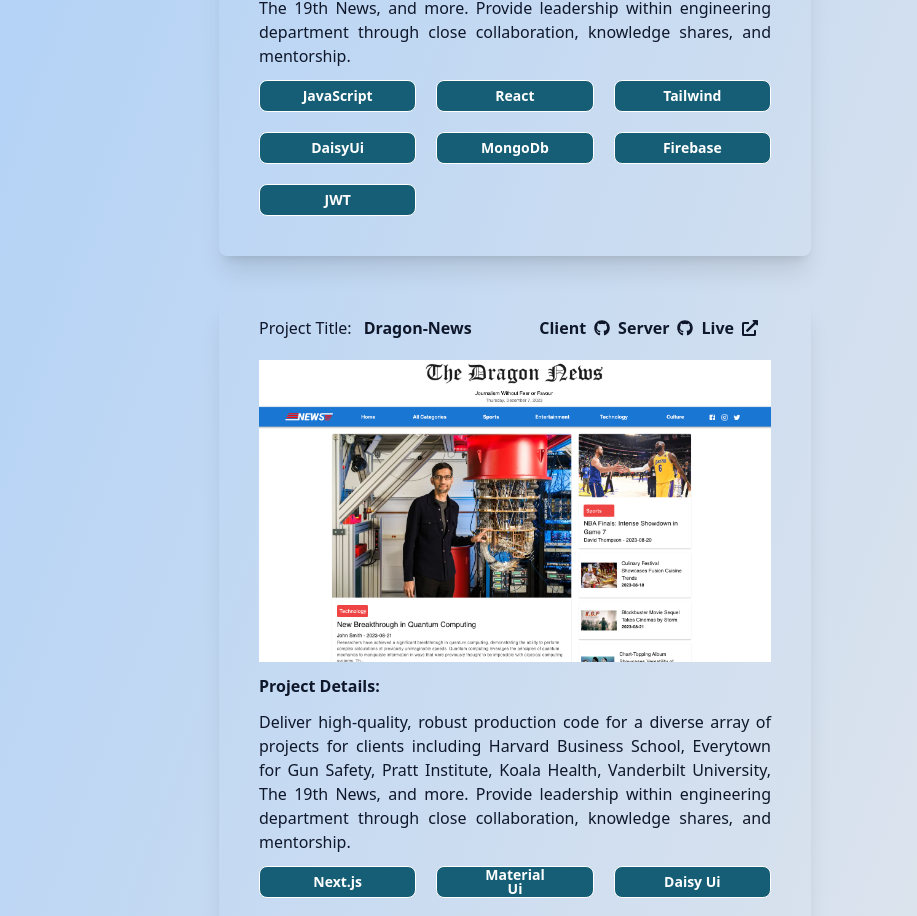
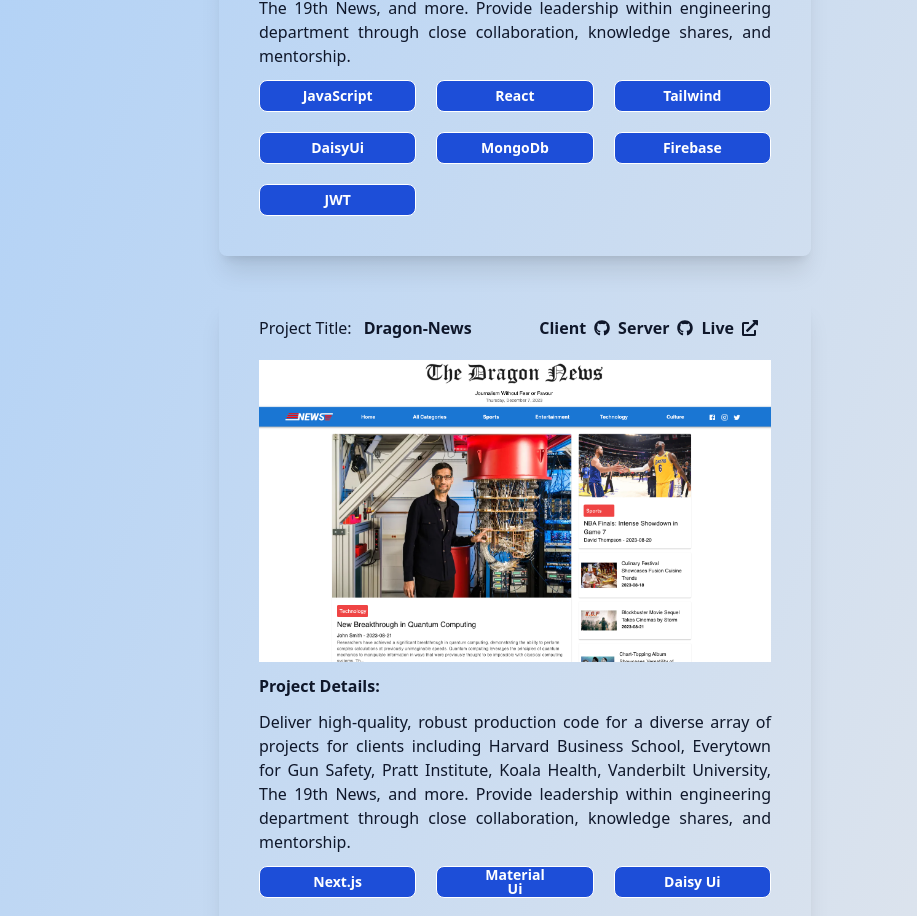
Before and after one commit to devmashum/Explore-Faisal, a React (Vite) app: page / in a window 1280 px wide. Shown: the part 1856-2772 px from the top of the page, without its empty margins (349-1266 px from the left). Built offline with nearby package versions, Linux system fonts and the light colour scheme.

Commit message:
chnaged the project title position for responsiveness

```diff
--- a/src/Pages/Contact/Contact.jsx
+++ b/src/Pages/Contact/Contact.jsx
@@ -59,25 +59,25 @@
 
                 </div>
                 <div className="form-control mt-6">
-                    <button type="submit" className="btn hover:bg-cyan-600 bg-cyan-800 text-white">Send</button>
+                    <button type="submit" className="btn hover:bg-blue-500 bg-blue-600 text-white">Send</button>
 
                 </div>
             </form>
 
             <div className="lg:block flex justify-center items-center  mt-5 lg:mt-0 gap-5 ">
                 <div className="py-5 hover:pb-10">
-                    <Link className="text-white lg:text-3xl text-xl hover:text-cyan-300 " to={'https://github.com/devmashum'} target="0">
+                    <Link className="text-white lg:text-3xl text-xl hover:text-blue-600 " to={'https://github.com/devmashum'} target="0">
                         <PiGithubLogo />
                     </Link>
                 </div>
                 <div className="lg:pb-5 hover:pb-10">
-                    <a className="lg:text-3xl text-white text-xl hover:text-cyan-300" href="mailto:dev.mashum@gmail.com">
+                    <a className="lg:text-3xl text-white text-xl hover:text-blue-600" href="mailto:dev.mashum@gmail.com">
                         <IoMdMail />
 
                     </a>
                 </div>
                 <div className="hover:pb-10">
-                    <Link className="text-white text-xl lg:text-3xl hover:text-cyan-300" to={'https://www.linkedin.com/in/faisal-ahmed-mashum/'} target="0">
+                    <Link className="text-white text-xl lg:text-3xl hover:text-blue-600" to={'https://www.linkedin.com/in/faisal-ahmed-mashum/'} target="0">
                         <SlSocialLinkedin />
                     </Link>
                 </div>
--- a/src/Pages/Portfolio/ApexArtistry.jsx
+++ b/src/Pages/Portfolio/ApexArtistry.jsx
@@ -10,7 +10,7 @@
 
             <div className='lg:flex gap-3'>
             <div><h3 className='hidden lg:block text-slate-900'>Project Title: </h3></div>
-            <div><h2 className="text-slate-900 text-base font-bold">
+            <div><h2 className="text-slate-900 text-base font-bold lg:block hidden">
             Apex Artistry</h2>
             </div>
             </div>
@@ -28,7 +28,7 @@
                 </div>
               </Link>
               <Link className=" text-slate-900" to="https://apexartistry-47b43.web.app/" target="_blank">
-                <div className="flex justify-center items-center gap-2">
+                <div className="flex justify-center items-center gap-2 lg:mr-0 mr-10">
                 <div><span>Live</span></div>
                 <div><FaExternalLinkAlt /></div>
                 </div>
@@ -39,6 +39,12 @@
             <img src={apexArtistry} alt="" />
           </Link>
           <div>
+          <div className='flex gap-3'>
+            <div><h3 className='block lg:hidden text-slate-900'>Project Title: </h3></div>
+            <div><h2 className="text-slate-900 text-base font-bold lg:hidden block">
+            Apex Artistry</h2>
+            </div>
+            </div>
             <h3 className="text-slate-900 text-base font-bold mt-3">Project Details:</h3>
             <h4 className="text-slate-900 my-3  text-justify text-base">
 
--- a/src/Pages/Portfolio/CarDoctor.jsx
+++ b/src/Pages/Portfolio/CarDoctor.jsx
@@ -5,13 +5,13 @@
 const CarDoctor = () => {
     return (
         <div>
-             <div id="portfolio" className=" lg:hover:-mx-10 shadow-xl lg:p-10 rounded-lg lg:mt-10 lg:pt-5 pt-10">
+             <div id="portfolio" className=" lg:hover:-mx-10 shadow-xl lg:p-10 p-5 rounded-lg lg:mt-10 lg:pt-5 pt-10">
         <div className="">
           <div className="flex justify-between item-center gap-3 mb-5">
 
             <div className='lg:flex gap-3'>
             <div><h3 className='hidden lg:block text-slate-900'>Project Title: </h3></div>
-            <div><h2 className="text-slate-900 text-base font-bold">
+            <div><h2 className="text-slate-900 text-base font-bold lg:block hidden">
             Car Doctor</h2>
             </div>
             </div>
@@ -29,7 +29,7 @@
                 </div>
               </Link>
               <Link className="text-slate-900" to="https://car-doctor-2b00a.web.app/" target="_blank">
-                <div className="flex justify-center items-center gap-2">
+                <div className="flex justify-center items-center gap-2 lg:mr-0 mr-10">
                 <div><span>Live</span></div>
                 <div><FaExternalLinkAlt /></div>
                 </div>
@@ -40,18 +40,24 @@
             <img src={carDoctor} alt="" />
           </Link>
           <div>
+          <div className='flex gap-3'>
+            <div><h3 className='block lg:hidden text-slate-900'>Project Title: </h3></div>
+            <div><h2 className="text-slate-900 text-base font-bold lg:hidden block">
+            Car Doctor</h2>
+            </div>
+            </div>
             <h3 className="text-slate-900 text-base font-bold mt-3">Project Details:</h3>
             <h4 className="text-slate-900 my-3 text-justify text-base">
               Deliver high-quality, robust production code for a diverse array of projects for clients including Harvard Business School, Everytown for Gun Safety, Pratt Institute, Koala Health, Vanderbilt University, The 19th News, and more. Provide leadership within engineering department through close collaboration, knowledge shares, and mentorship.
             </h4>
             <div className="grid grid-cols-3 gap-5">
-            <button className="btn btn-sm px-10 hover:bg-cyan-600 bg-cyan-800 btn-outline text-white">JavaScript</button>
-              <button className="btn btn-sm px-10 hover:bg-cyan-600 bg-cyan-800 btn-outline text-white">React</button>
-              <button className="btn btn-sm px-10 hover:bg-cyan-600 bg-cyan-800 btn-outline text-white">Tailwind</button>
-              <button className="btn btn-sm px-10 hover:bg-cyan-600 bg-cyan-800 btn-outline text-white">DaisyUi</button>
-              <button className="btn btn-sm px-10 hover:bg-cyan-600 bg-cyan-800 btn-outline text-white">MongoDb</button>
-              <button className="btn btn-sm px-10 hover:bg-cyan-600 bg-cyan-800 btn-outline text-white">Firebase</button>
-              <button className="btn btn-sm px-10 hover:bg-cyan-600 bg-cyan-800 btn-outline text-white">JWT</button>
+            <button className="btn btn-sm px-10 hover:bg-blue-500 bg-blue-700 btn-outline text-white">JavaScript</button>
+              <button className="btn btn-sm px-10 hover:bg-blue-500 bg-blue-700 btn-outline text-white">React</button>
+              <button className="btn btn-sm px-10 hover:bg-blue-500 bg-blue-700 btn-outline text-white">Tailwind</button>
+              <button className="btn btn-sm px-10 hover:bg-blue-500 bg-blue-700 btn-outline text-white">DaisyUi</button>
+              <button className="btn btn-sm px-10 hover:bg-blue-500 bg-blue-700 btn-outline text-white">MongoDb</button>
+              <button className="btn btn-sm px-10 hover:bg-blue-500 bg-blue-700 btn-outline text-white">Firebase</button>
+              <button className="btn btn-sm px-10 hover:bg-blue-500 bg-blue-700 btn-outline text-white">JWT</button>
             </div>
           </div>
         </div>
--- a/src/Pages/Portfolio/DragonNews.jsx
+++ b/src/Pages/Portfolio/DragonNews.jsx
@@ -4,12 +4,12 @@
 const DragonNews = () => {
     return (
         <div>
-              <div id="portfolio" className="lg:hover:-mx-10 shadow-xl lg:p-10 rounded-lg lg:mt-10 lg:pt-5 pt-10">
+              <div id="portfolio" className="lg:hover:-mx-10 shadow-xl lg:p-10 p-5 rounded-lg lg:mt-10 lg:pt-5 pt-10">
         <div className="">
           <div className="flex justify-between item-center gap-5 mb-5">
           <div className='lg:flex gap-3'>
             <div><h3 className='hidden lg:block text-slate-900'>Project Title: </h3></div>
-            <div><h2 className="text-slate-900 text-base font-bold">
+            <div><h2 className="text-slate-900 text-base font-bold hidden lg:block">
            Dragon-News</h2>
             </div>
             </div>
@@ -27,7 +27,7 @@
                 </div>
               </Link>
               <Link className="text-slate-900" to="https://the-dragon-news-alpha.vercel.app/" target="_blank">
-                <div className="flex justify-center items-center gap-2">
+                <div className="flex justify-center items-center gap-2 lg:mr-0 mr-10">
                 <div><span>Live</span></div>
                 <div><FaExternalLinkAlt /></div>
                 </div>
@@ -38,15 +38,21 @@
             <img src={dragonNews} alt="" />
           </Link>
           <div>
+          <div className='flex gap-3'>
+            <div><h3 className='block lg:hidden text-slate-900'>Project Title: </h3></div>
+            <div><h2 className="text-slate-900 text-base font-bold lg:hidden block">
+            The Dragon News</h2>
+            </div>
+            </div>
             <h3 className="text-slate-900 text-base font-bold mt-3">Project Details:</h3>
             <h4 className="text-slate-900 my-3  text-justify text-base">
               Deliver high-quality, robust production code for a diverse array of projects for clients including Harvard Business School, Everytown for Gun Safety, Pratt Institute, Koala Health, Vanderbilt University, The 19th News, and more. Provide leadership within engineering department through close collaboration, knowledge shares, and mentorship.
             </h4>
             <div className="grid grid-cols-3 gap-5">
-              <button className="btn btn-sm px-10 hover:bg-cyan-600 bg-cyan-800 btn-outline text-white">Next.js</button>
-              <button className="btn btn-sm px-10 hover:bg-cyan-600 bg-cyan-800 btn-outline text-white">Material Ui</button>
-              <button className="btn btn-sm px-10 hover:bg-cyan-600 bg-cyan-800 btn-outline text-white">Daisy Ui</button>
-              <button className="btn btn-sm px-10 hover:bg-cyan-600 bg-cyan-800 btn-outline text-white">MongoDb</button>
+              <button className="btn btn-sm px-10 hover:bg-blue-500 bg-blue-700 btn-outline text-white">Next.js</button>
+              <button className="btn btn-sm px-10 hover:bg-blue-500 bg-blue-700 btn-outline text-white">Material Ui</button>
+              <button className="btn btn-sm px-10 hover:bg-blue-500 bg-blue-700 btn-outline text-white">Daisy Ui</button>
+              <button className="btn btn-sm px-10 hover:bg-blue-500 bg-blue-700 btn-outline text-white">MongoDb</button>
             </div>
           </div>
         </div>
--- a/src/Pages/Portfolio/Kioko.jsx
+++ b/src/Pages/Portfolio/Kioko.jsx
@@ -4,7 +4,7 @@
 const Kioko = () => {
     return (
         <div>
-               <div id="portfolio" className="lg:hover:-mx-10 shadow-xl lg:p-10 rounded-lg lg:mt-10 lg:pt-5 pt-10">
+               <div id="portfolio" className="lg:hover:-mx-10 shadow-xl lg:p-10 p-5 rounded-lg lg:mt-10 lg:pt-5 pt-10">
         <div className="">
           <div className="flex justify-between item-center gap-5 mb-5">
           <div className='lg:flex gap-3'>
@@ -34,9 +34,9 @@
               Deliver high-quality, robust production code for a diverse array of projects for clients including Harvard Business School, Everytown for Gun Safety, Pratt Institute, Koala Health, Vanderbilt University, The 19th News, and more. Provide leadership within the engineering department through close collaboration, knowledge shares, and mentorship.
             </h4>
             <div className="grid grid-cols-3 gap-5">
-              <a className="btn btn-sm px-10 hover:bg-cyan-600 bg-cyan-800 btn-outline text-white">WordPress</a>
-              <a className="btn btn-sm px-10 hover:bg-cyan-600 bg-cyan-800 btn-outline text-white">HTML</a>
-              <a className="btn btn-sm px-10 hover:bg-cyan-600 bg-cyan-800 btn-outline text-white">CSS</a>
+              <a className="btn btn-sm px-10 hover:bg-blue-500 bg-blue-700 btn-outline text-white">WordPress</a>
+              <a className="btn btn-sm px-10 hover:bg-blue-500 bg-blue-700 btn-outline text-white">HTML</a>
+              <a className="btn btn-sm px-10 hover:bg-blue-500 bg-blue-700 btn-outline text-white">CSS</a>
             </div>
           </div>
         </div>
```
